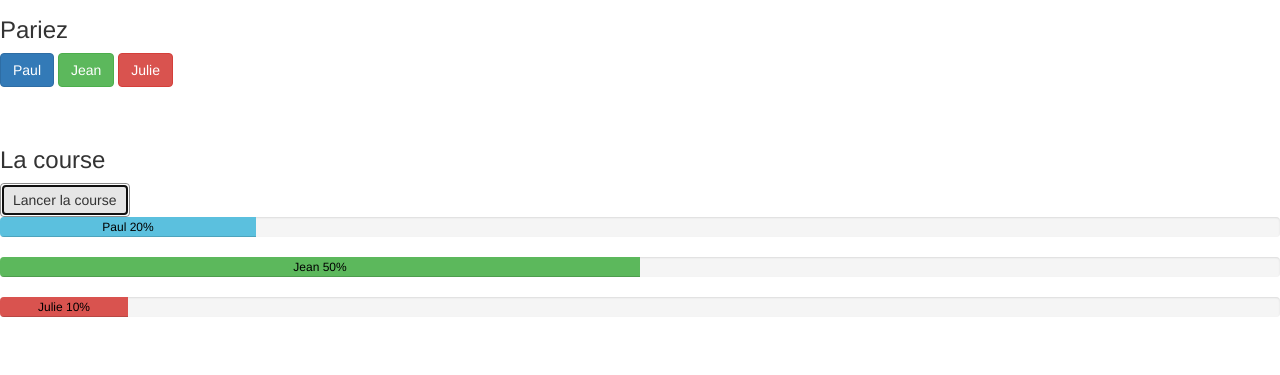
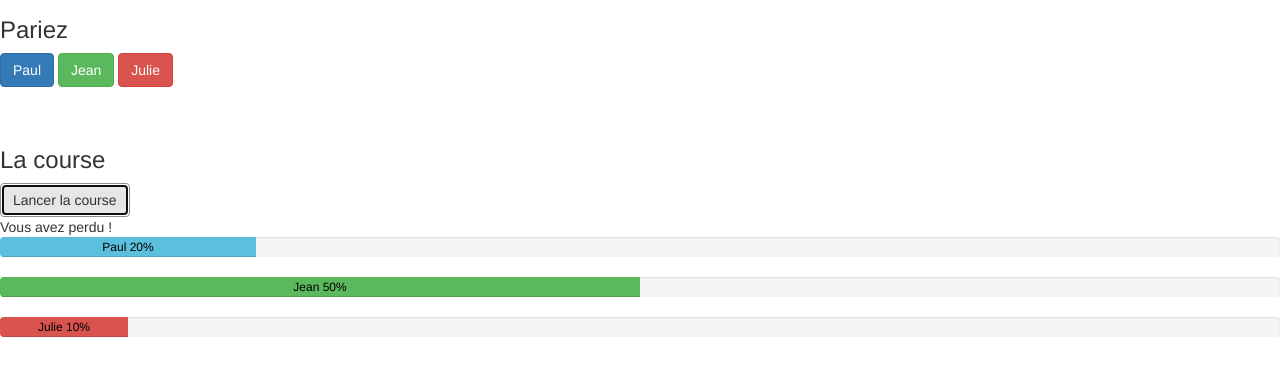
Before and after one commit to lamtan93/formation-frontend, a website built with webpack: page 05-angularjs/public/index.html in a window 1280 px wide. Both pictures are taken after a click on the button "Lancer la course". Shown: the part 63-438 px from the top of the page. Built offline with nearby package versions, Linux system fonts and the light colour scheme; some packages are replaced by stand-ins of ours.

Commit message:
Finish TP OK

```diff
--- a/05-angularjs/src/tp08/race/race.controller.js
+++ b/05-angularjs/src/tp08/race/race.controller.js
@@ -9,6 +9,7 @@ export default class RaceController{
 		this.tabAllRacer = [];
 		this.gagnant = {};
 		this.nameChoosen = 'unknown';
+		this.res = 'unknown';
 	}
 
 	 $onInit(){
@@ -31,7 +32,7 @@ export default class RaceController{
 	}
 
 	resultat(){
-		this.RaceService.resultat(this.nameChoosen);
+		this.res = this.RaceService.resultat(this.nameChoosen);
 	}
 
 }
--- a/05-angularjs/src/tp08/race/race.html
+++ b/05-angularjs/src/tp08/race/race.html
@@ -16,9 +16,12 @@
 
         <br>
         <h3>La course</h3>
-        <button class="btn btn-default" ng-click="raceContr.start()">Lancer la course</button>
+        <button class="btn btn-default" ng-click="raceContr.start()">Lancer la course</button><br>
 
-
+        <span ng-show="raceContr.res != 'unknown'">
+       	<span>{{raceContr.res}}</span>
+       	</span>
+       	<br>
       <div ng-repeat="pr in raceContr.tabAllRacer">
         <div class="progress">
             <div class="progress-bar progress-bar-{{pr.shirt}}" role="progressbar" style="width:{{pr.progress}}%">
--- a/05-angularjs/src/tp08/race/race.service.js
+++ b/05-angularjs/src/tp08/race/race.service.js
@@ -57,12 +57,13 @@ export default class RaceService {
 		this.gagnant = this.quiGagne();
 		if(this.gagnant.name === nameParie){
 			console.log("Vous avez gagné !");
-			//res = "Vous avez gagné !";
+			 res = "Vous avez gagné !";
+
 		}else{
 			console.log("Vous avez perdu !");
-			//res = "Vous avez perdu !";
+			return res = "Vous avez perdu !";
 		}
-
+		return res;
 	}
 
 }
```
